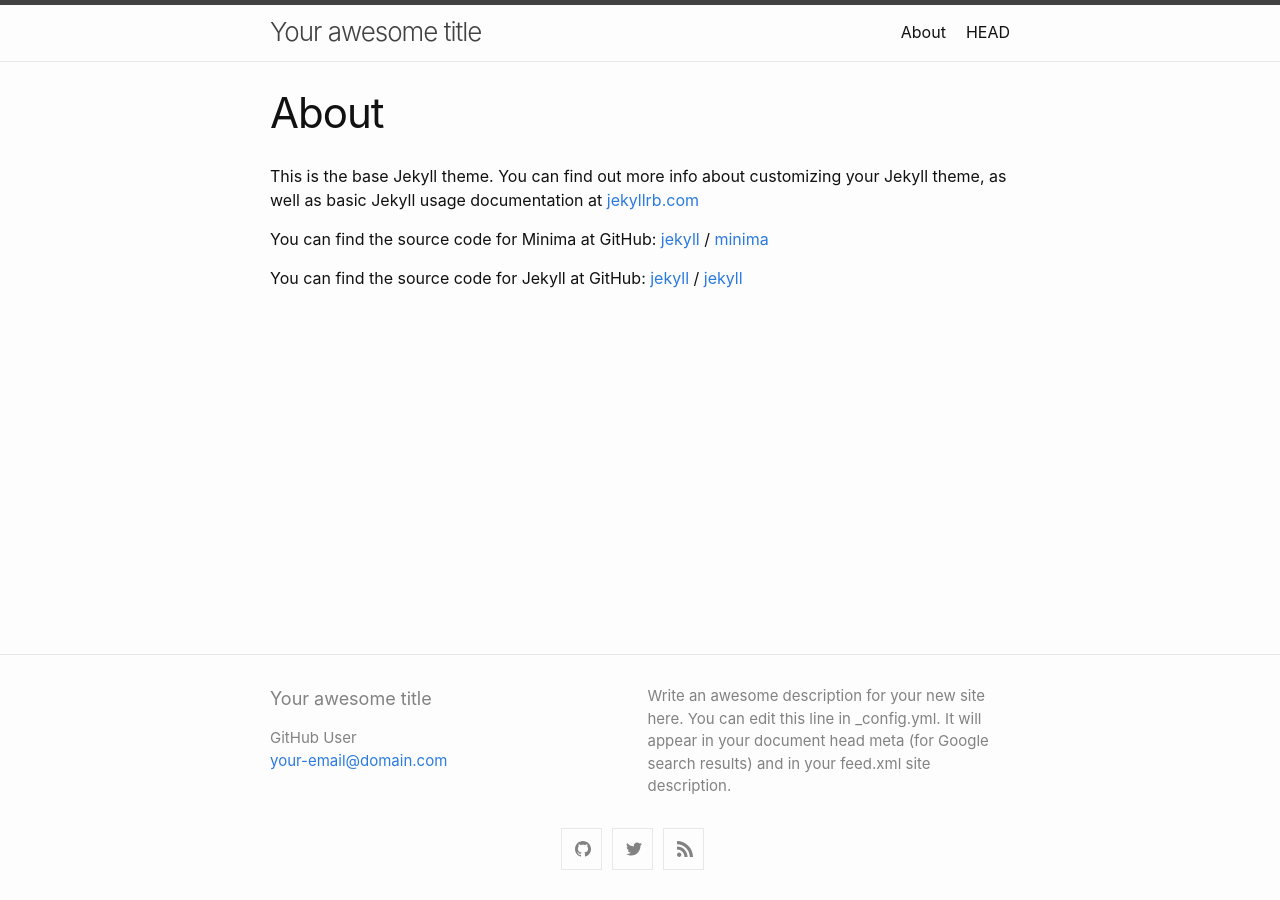
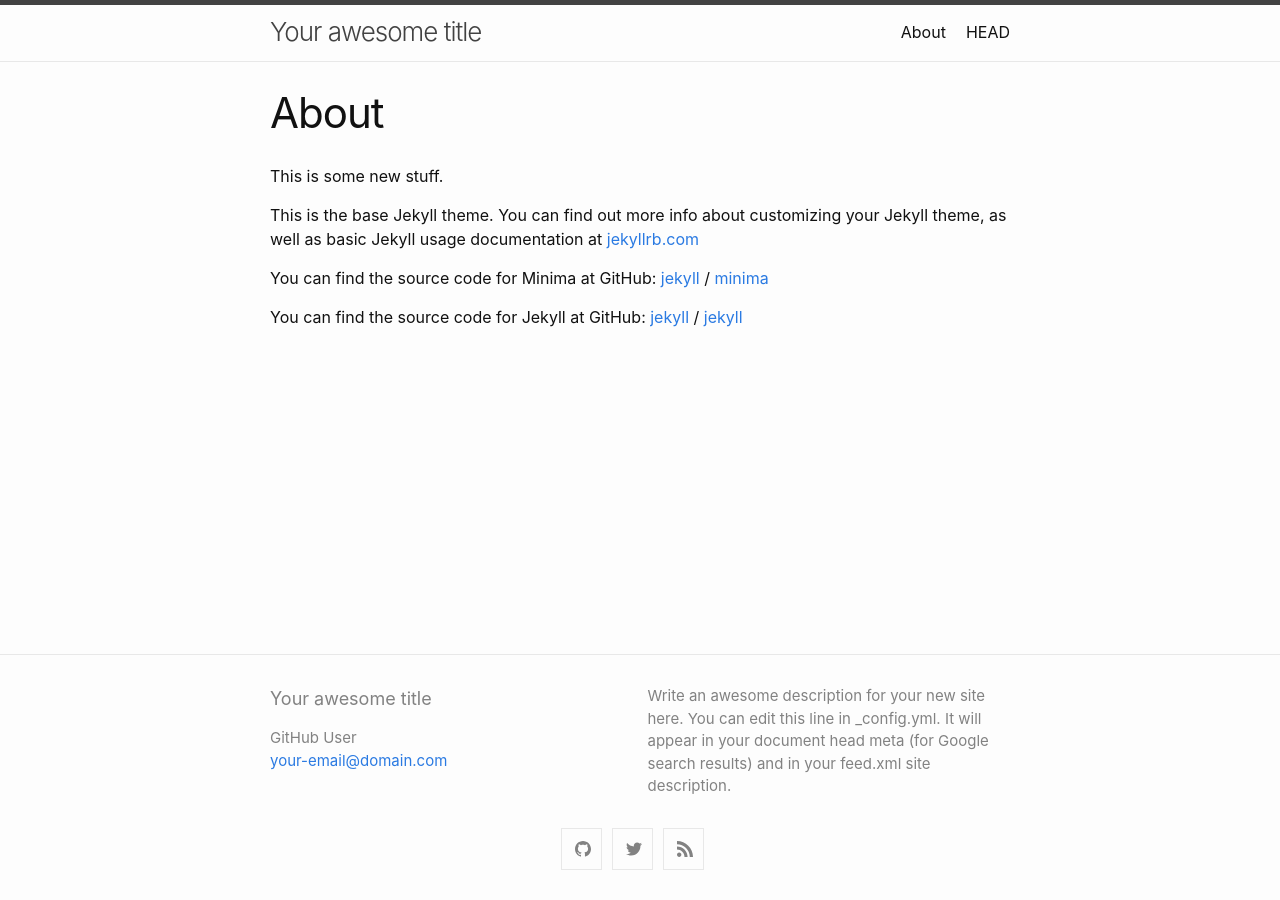
Before and after one commit to ChadHoweUGA/chowe, a Jekyll site: the page built from about.md, in a window 1280 px wide. Built offline with Jekyll 4.4.1, drawn with Linux system fonts in a browser that asks for light colours.

Commit message:
Update about.md

```diff
--- a/about.md
+++ b/about.md
@@ -3,6 +3,8 @@ layout: page
 title: About
 permalink: /about/
 ---
+
+This is some new stuff.
 
 This is the base Jekyll theme. You can find out more info about customizing your Jekyll theme, as well as basic Jekyll usage documentation at [jekyllrb.com](https://jekyllrb.com/)
 
```
